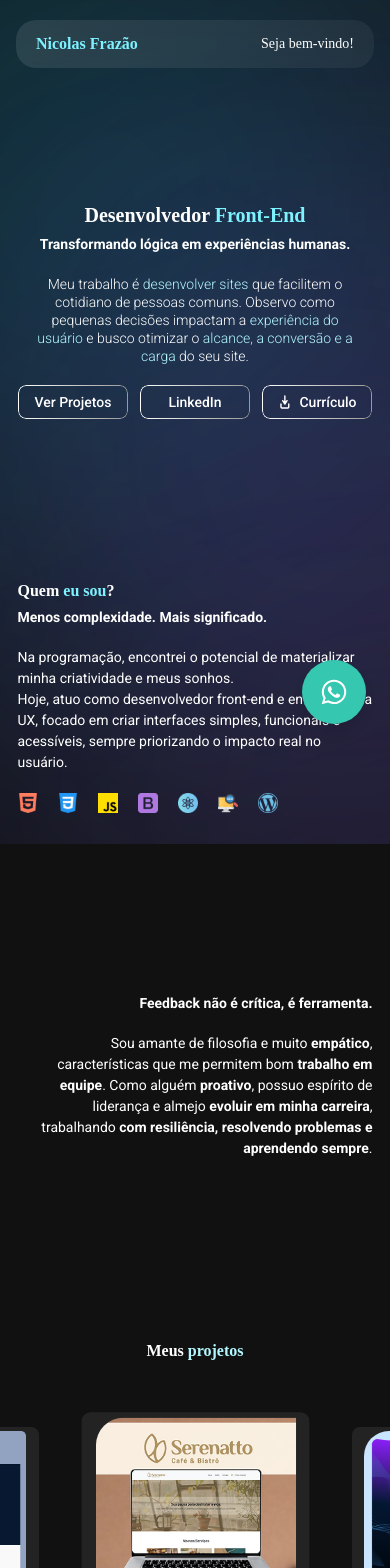
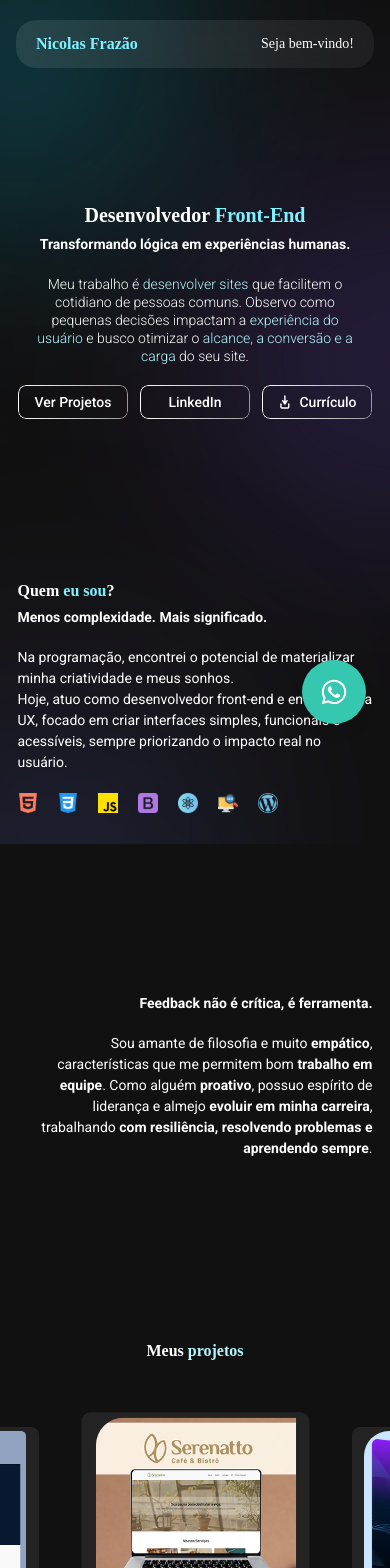
Before and after one commit to NicolasSF2006/portfolio, a React (Vite) app: page / in a window 390 px wide. Shown: the top 1568 px of the page. Built offline with nearby package versions, Linux system fonts and the light colour scheme; a web font is replaced by a local one.

Commit message:
arruma o modal e altera o tamanho dos circulos do background para celular

```diff
--- a/src/components/BackgroundHero/index.tsx
+++ b/src/components/BackgroundHero/index.tsx
@@ -1,20 +1,20 @@
 export function BackgroundHero() {
   return (
-    <div className="fixed inset-0 -z-10 overflow-hidden">
+    <div className="pointer-events-none fixed inset-0 z-0 overflow-hidden">
       {/* Topo esquerdo */}
-      <div className="absolute top-[-200px] left-[-300px] h-[800px] w-[800px] rounded-full bg-cyan-400/20 blur-[180px]" />
+      <div className="absolute top-[-120px] left-[-160px] h-[360px] w-[360px] rounded-full bg-cyan-400/20 blur-[100px] sm:top-[-160px] sm:left-[-220px] sm:h-[520px] sm:w-[520px] sm:blur-[140px] lg:top-[-200px] lg:left-[-300px] lg:h-[800px] lg:w-[800px] lg:blur-[180px]" />
 
       {/* Topo direito */}
-      <div className="absolute top-[100px] right-[-300px] h-[700px] w-[700px] rounded-full bg-violet-500/20 blur-[180px]" />
+      <div className="absolute top-[180px] right-[-180px] h-[360px] w-[360px] rounded-full bg-violet-500/20 blur-[110px] sm:top-[120px] sm:right-[-240px] sm:h-[500px] sm:w-[500px] sm:blur-[150px] lg:top-[100px] lg:right-[-300px] lg:h-[700px] lg:w-[700px] lg:blur-[180px]" />
 
       {/* Meio */}
-      <div className="absolute top-[900px] left-[20%] h-[700px] w-[700px] rounded-full bg-blue-500/10 blur-[200px]" />
+      <div className="absolute top-[780px] left-[-120px] h-[340px] w-[340px] rounded-full bg-blue-500/10 blur-[120px] sm:top-[850px] sm:left-[10%] sm:h-[500px] sm:w-[500px] sm:blur-[160px] lg:top-[900px] lg:left-[20%] lg:h-[700px] lg:w-[700px] lg:blur-[200px]" />
 
       {/* Meio inferior */}
-      <div className="absolute top-[1800px] right-[10%] h-[800px] w-[800px] rounded-full bg-cyan-300/10 blur-[220px]" />
+      <div className="absolute top-[1450px] right-[-160px] h-[360px] w-[360px] rounded-full bg-cyan-300/10 blur-[120px] sm:top-[1650px] sm:right-[-80px] sm:h-[520px] sm:w-[520px] sm:blur-[180px] lg:top-[1800px] lg:right-[10%] lg:h-[800px] lg:w-[800px] lg:blur-[220px]" />
 
       {/* Final */}
-      <div className="absolute bottom-[-300px] left-[10%] h-[700px] w-[700px] rounded-full bg-violet-400/10 blur-[200px]" />
+      <div className="absolute bottom-[-160px] left-[-120px] h-[360px] w-[360px] rounded-full bg-violet-400/10 blur-[120px] sm:bottom-[-220px] sm:left-[5%] sm:h-[500px] sm:w-[500px] sm:blur-[160px] lg:bottom-[-300px] lg:left-[10%] lg:h-[700px] lg:w-[700px] lg:blur-[200px]" />
     </div>
   )
 }
--- a/src/components/Main/SecaoProjetos/SecaoProjetosModal/index.tsx
+++ b/src/components/Main/SecaoProjetos/SecaoProjetosModal/index.tsx
@@ -60,7 +60,7 @@ export function SecaoProjetosModal({
     <Dialog onOpenChange={handleOpenChange}>
       <DialogTrigger asChild>{children}</DialogTrigger>
 
-      <DialogContent className="max-h-[90vh] w-[calc(100vw-32px)] max-w-[576px] overflow-x-hidden overflow-y-auto rounded-[16px] border border-white/15 bg-[rgba(32,32,32,0.95)] p-6 text-white shadow-2xl sm:max-w-[576px] lg:h-[750px] lg:w-[1220px] lg:max-w-none lg:overflow-visible lg:rounded-[32px_0px] lg:p-[50px]">
+      <DialogContent className="max-h-[90vh] w-[calc(100vw-32px)] max-w-[576px] overflow-x-hidden overflow-y-auto rounded-[16px] border border-white/15 bg-[rgba(32,32,32,0.95)] p-6 text-white shadow-2xl sm:max-w-[576px] lg:h-[675px] lg:w-[1000px] lg:max-w-none lg:overflow-visible lg:rounded-[32px_0px]">
         {/* MOBILE */}
         <motion.div
           drag="x"
@@ -151,11 +151,11 @@ export function SecaoProjetosModal({
         </motion.div>
 
         {/* DESKTOP */}
-        <div className="relative hidden h-full w-full lg:block">
+        <div className="relative hidden h-full w-full lg:block lg:p-1 xl:p-4">
           <button
             type="button"
             onClick={handlePrevProject}
-            className="absolute top-1/2 left-[-85px] z-50 -translate-y-1/2 text-white transition-opacity hover:opacity-70"
+            className="absolute top-1/2 left-[-25px] z-50 -translate-y-1/2 text-white transition-opacity hover:opacity-70"
           >
             <ChevronLeft size={38} />
           </button>
@@ -163,12 +163,12 @@ export function SecaoProjetosModal({
           <button
             type="button"
             onClick={handleNextProject}
-            className="absolute top-1/2 right-[-85px] z-50 -translate-y-1/2 text-white transition-opacity hover:opacity-70"
+            className="absolute top-1/2 right-[-25px] z-50 -translate-y-1/2 text-white transition-opacity hover:opacity-70"
           >
             <ChevronRight size={38} />
           </button>
 
-          <div className="grid h-full w-full grid-cols-[520px_37px_69px_9px_274px] grid-rows-[260px_7px_352px_15px_42px] justify-center">
+          <div className="grid h-full w-full grid-cols-[480px_60px_29px_9px_234px] grid-rows-[220px_20px_312px_15px_42px] items-center justify-center">
             <div className="col-start-1 row-start-1 flex w-[520px] flex-col">
               <h2 className="font-['Encode_Sans_Semi_Expanded'] text-[24px] leading-none font-bold text-[#B3F7FF]">
                 {projeto.titulo}
@@ -204,14 +204,14 @@ export function SecaoProjetosModal({
             <img
               src={projeto.modal.imagemTopoDireita}
               alt={projeto.titulo}
-              className="col-span-3 col-start-3 row-start-1 h-[260px] w-[352px] object-cover"
+              className="col-span-3 col-start-3 row-start-1 h-[220px] w-[312px] object-cover"
             />
 
             {isVideo ? (
               <video
                 key={midiaInferiorEsquerda}
                 src={midiaInferiorEsquerda}
-                className="col-span-3 col-start-1 row-start-3 h-[352px] w-[626px] object-cover"
+                className="col-span-3 col-start-1 row-start-3 h-[312px] w-[586px] object-cover"
                 muted
                 playsInline
                 controls
@@ -220,14 +220,14 @@ export function SecaoProjetosModal({
               <img
                 src={midiaInferiorEsquerda}
                 alt={`${projeto.titulo} desktop`}
-                className="col-span-3 col-start-1 row-start-3 h-[352px] w-[626px] object-cover"
+                className="col-span-3 col-start-1 row-start-3 h-[312px] w-[586px] object-cover"
               />
             )}
 
             <img
               src={projeto.modal.imagemInferiorDireita}
               alt={`${projeto.titulo} mobile`}
-              className="col-start-5 row-start-3 h-[352px] w-[274px] object-cover"
+              className="col-start-5 row-start-3 h-[312px] w-[234px] object-cover"
             />
 
             <Button
```
